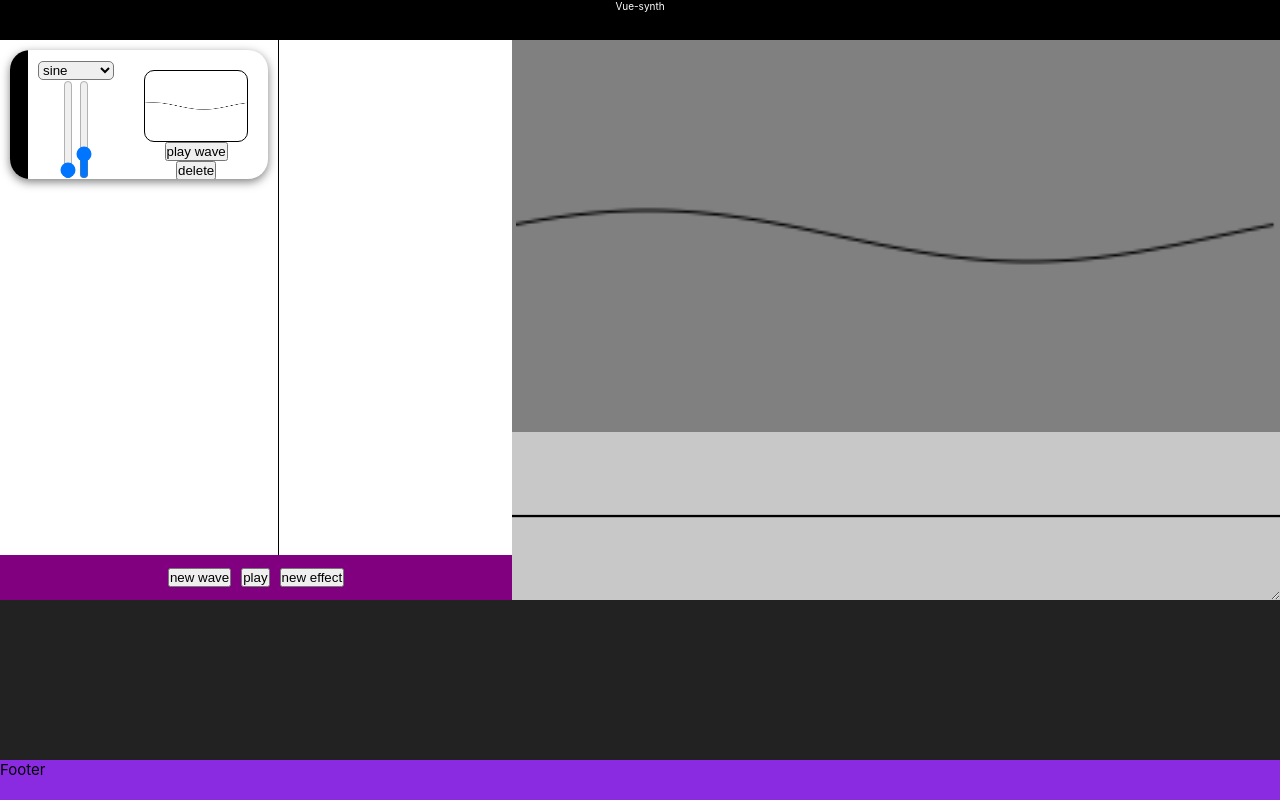
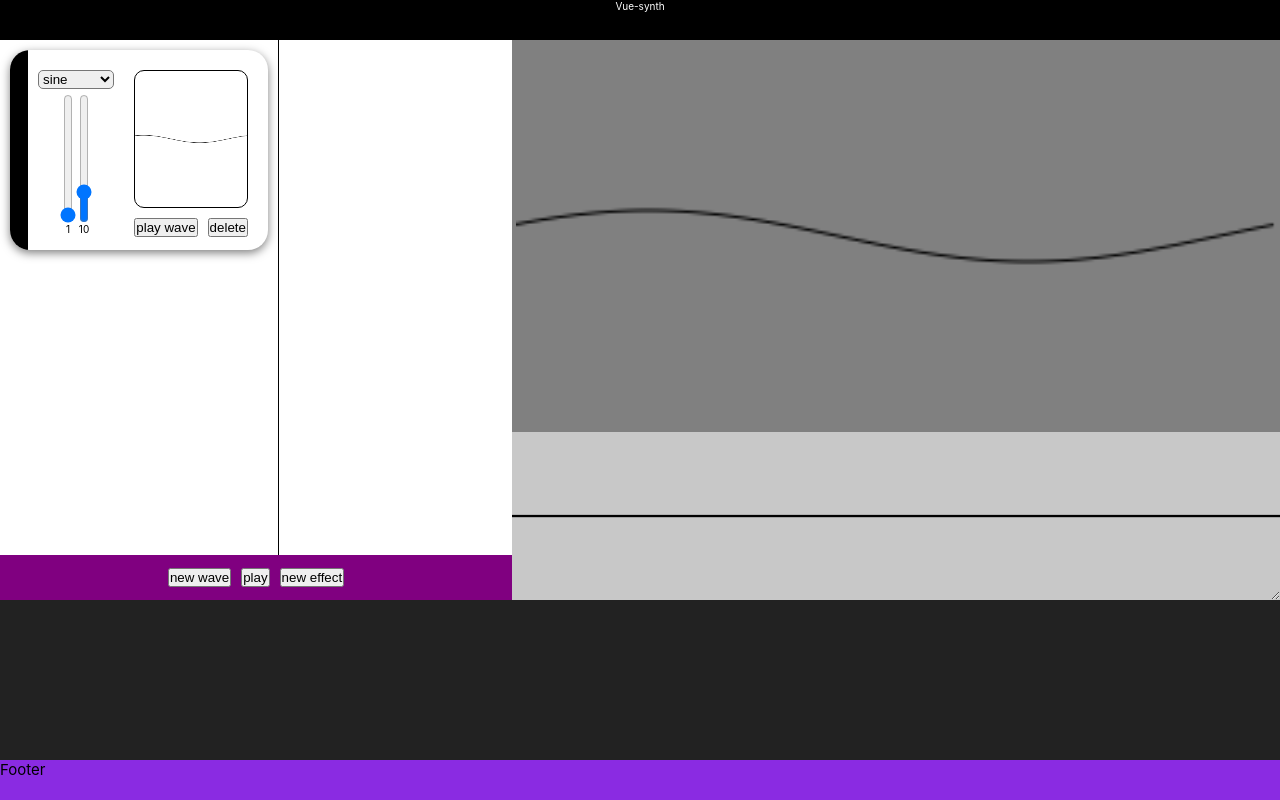
Before and after one commit to guillermoVicenteGonzalez/vue-synth, a Vue app in the folder vue-synth/: page /test in a window 1280 px wide. Both pictures are taken after a click on the button "new wave". Built offline with nearby package versions, Linux system fonts and the light colour scheme.

Commit message:
refactored some styles

```diff
--- a/vue-synth/src/components/Common/VerticalSlider.vue
+++ b/vue-synth/src/components/Common/VerticalSlider.vue
@@ -1,11 +1,5 @@
 <template>
-  <input
-    type="range"
-    v-model="model"
-    :max="range"
-    @input="emit('valueChange')"
-    class="verticalSlider"
-  />
+  <input type="range" v-model="model" :max="range" @input="emit('valueChange')" class="verticalSlider" />
 </template>
 
 <script setup>
@@ -21,7 +15,7 @@ const emit = defineEmits(['valueChange']);
 
 <style scoped lang="scss">
 .verticalSlider {
-  height: 100%;
+  // height: 100%;
   width: 100%;
   writing-mode: vertical-lr;
   direction: rtl;
--- a/vue-synth/src/components/Waves/AudioModuleCard.vue
+++ b/vue-synth/src/components/Waves/AudioModuleCard.vue
@@ -14,10 +14,9 @@ $card-padding: 2rem;
 .moduleCard {
   max-width: $card-width;
   width: 100%;
-  // max-height: $card-height;
-  // height: 100%;
-  height: fit-content;
-  aspect-ratio: 2/1;
+  // height: fit-content;
+  // aspect-ratio: 2/1;
+  height: 20rem;
 
 
   box-shadow: 0 0.3rem 1rem rgba(0, 0, 0, 0.5);
--- a/vue-synth/src/widgets/WaveCard.vue
+++ b/vue-synth/src/widgets/WaveCard.vue
@@ -28,8 +28,10 @@
         <div class="waveCard__wave-slot">
           <WaveCanvas :wave="wave"></WaveCanvas>
         </div>
-        <button @click="playWaveBtn">play wave</button>
-        <button @click="deleteWave">delete</button>
+        <div class="waveCard__buttons">
+          <button @click="playWaveBtn">play wave</button>
+          <button @click="deleteWave">delete</button>
+        </div>
       </div>
     </div>
   </AudioModuleCard>
@@ -127,8 +129,10 @@ $card-padding: 2rem;
     justify-content: center;
     align-items: center;
     width: 100%;
-    max-height: $card-height;
+    // max-height: $card-height;
+    height: 100%;
     padding: $card-padding 1rem;
+    gap: .5rem;
   }
 
   &__controls {
@@ -154,7 +158,8 @@ $card-padding: 2rem;
     justify-content: ceter;
     align-items: center;
     flex-direction: column;
-    padding: $card-padding;
+    padding: $card-padding 2rem $card-padding 1rem;
+    gap: 1rem;
   }
 
   &__wave-slot {
@@ -165,6 +170,11 @@ $card-padding: 2rem;
   &__actions-slot {
     background-color: black;
   }
+
+  &__buttons {
+    display: flex;
+    gap: 1rem;
+  }
 }
 
 canvas {
```
